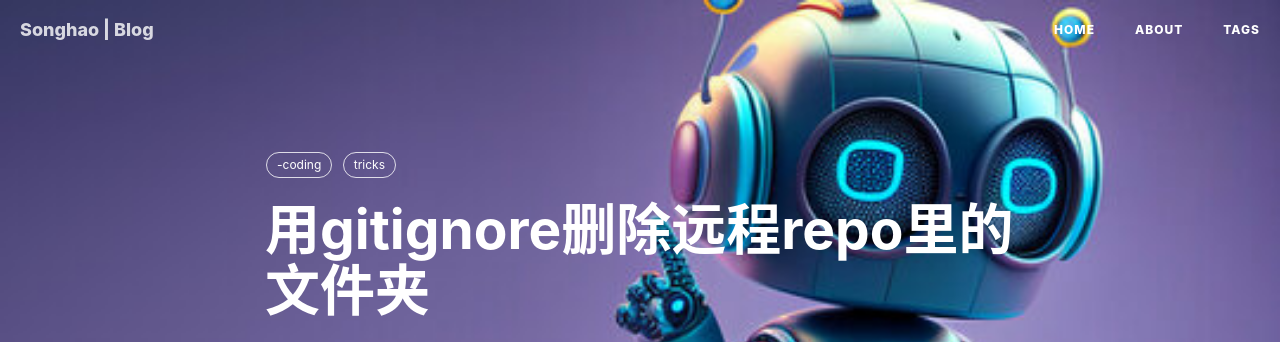
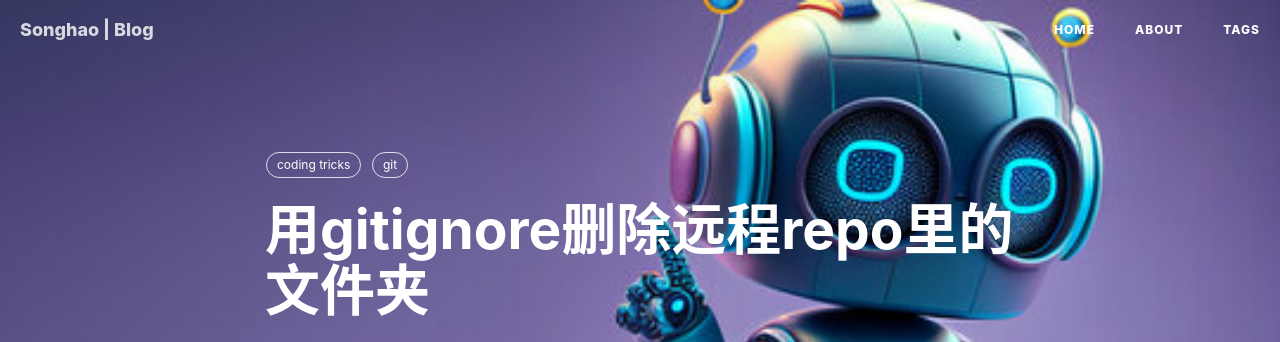
Before and after one commit to KANZEZ/blog, a Jekyll site: the page built from _posts/2024-12-15-用gitignore删除远程repo里的文件夹.md, in a window 1280 px wide and 900 px high. Shown: the top 342 px of the window. Built offline with Jekyll 4.4.1, drawn with Linux system fonts in a browser that asks for light colours; nearby versions of some CDN libraries; comment, search, counter and statistics services are not loaded.

Commit message:
Update 2024-12-15-用gitignore删除远程repo里的文件夹.md

```diff
--- a/_posts/2024-12-15-用gitignore删除远程repo里的文件夹.md
+++ b/_posts/2024-12-15-用gitignore删除远程repo里的文件夹.md
@@ -7,7 +7,8 @@ author:     SH
 header-img: img/post-bg-robot0.jpg
 catalog: true
 tags:
-    -coding tricks
+    - coding tricks
+    - git
 ---
 
 
```
